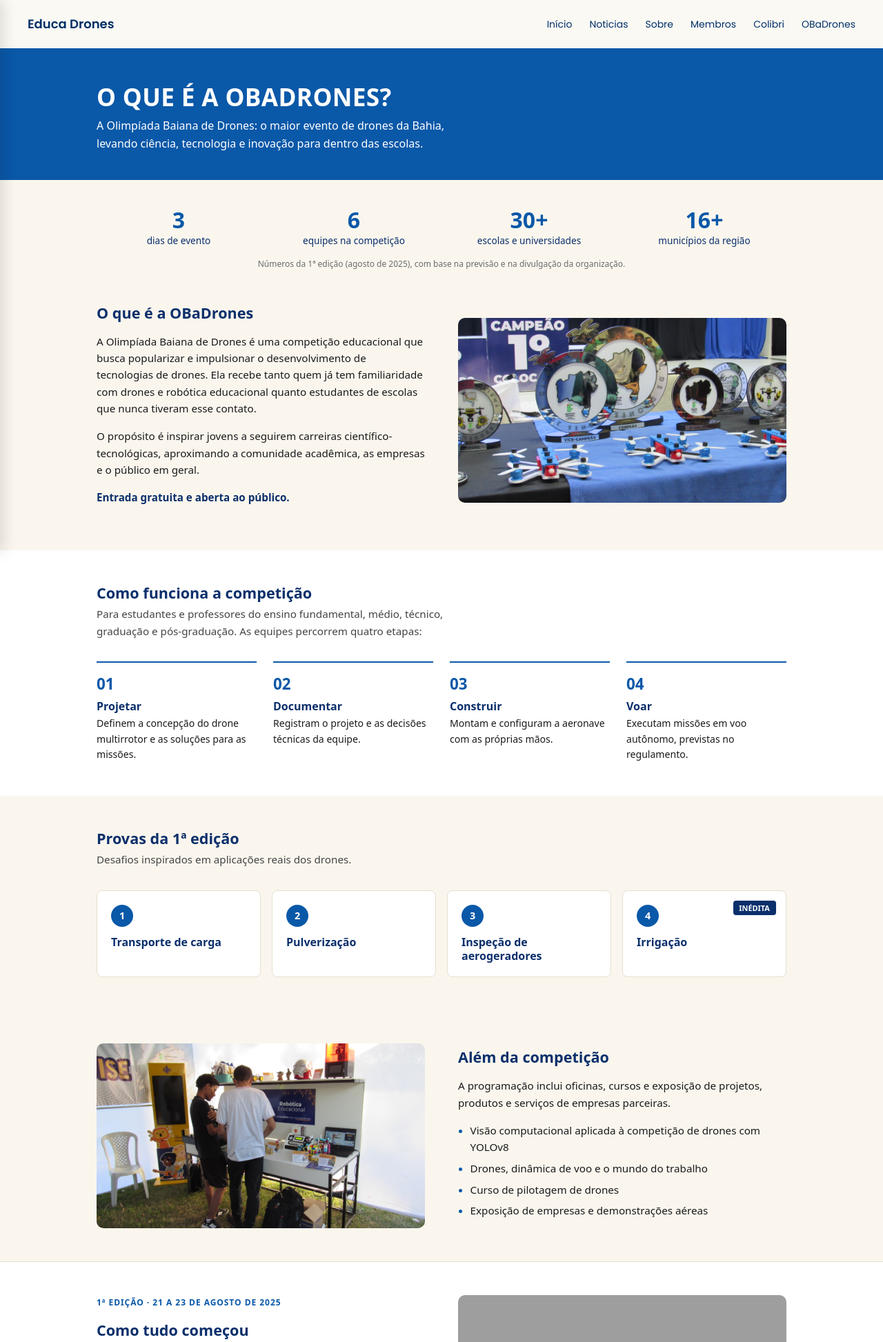
After one commit to EDUCA-DRONES/EducaDronesWeb, a Django app: page /obadrones/ in a window 1280 px wide. The commit adds this page. Shown: the top 1946 px of the page at 69% size. Run offline with Django 5.2, Linux system fonts and the light colour scheme; grey boxes are pictures that could not be loaded.

Commit message:
feat: add página OBaDrones

```diff
--- /dev/null
+++ b/static/css/obadrones.css
@@ -0,0 +1,204 @@
+.oba {
+  --azul: #0a58a8;
+  --navy: #0b2f6b;
+  --creme: #faf6ee;
+  --texto: #1a1a1a;
+  --borda: #e6dfcf;
+
+  background: var(--creme);
+  color: var(--texto);
+  font-family: inherit;   /* usa a mesma fonte do restante do site */
+  font-size: .95rem;
+  line-height: 1.6;
+}
+
+.oba h1, .oba h2, .oba h3 { margin: 0; line-height: 1.25; }
+
+.oba-container {
+  width: min(1000px, 100% - 3rem);
+  margin-inline: auto;
+}
+
+/* ---------- Hero (azul chapado) ---------- */
+.oba-hero {
+  background: var(--azul);
+  color: #fff;
+  padding: 3rem 0 2.5rem;
+}
+.oba-hero h1 {
+  font-size: clamp(1.7rem, 4vw, 2.2rem);
+  font-weight: 800;
+  letter-spacing: .01em;
+  margin-bottom: .5rem;
+}
+.oba-lead { margin: 0; max-width: 62ch; font-size: 1rem; }
+
+/* ---------- Links em forma de botão ---------- */
+.oba-actions { display: flex; flex-wrap: wrap; gap: .75rem; margin-top: 1.5rem; }
+.oba-actions--center { justify-content: center; }
+.oba-btn {
+  display: inline-block;
+  padding: .65rem 1.4rem;
+  border-radius: 6px;
+  font-weight: 700;
+  font-size: .9rem;
+  text-decoration: none;
+  transition: opacity .15s ease;
+}
+.oba-btn:hover { opacity: .88; }
+.oba-btn--primary { background: var(--azul); color: var(--creme); }
+.oba-btn--ghost { border: 2px solid var(--azul); color: var(--azul); }
+
+/* ---------- Números ---------- */
+.oba-stats {
+  list-style: none;
+  margin: 2.5rem 0 0;
+  padding: 0;
+  display: grid;
+  grid-template-columns: repeat(4, 1fr);
+  gap: 1rem;
+  text-align: center;
+}
+.oba-stats strong {
+  display: block;
+  font-size: 2rem;
+  line-height: 1.1;
+  color: var(--azul);
+}
+.oba-stats span { font-size: .85rem; color: var(--navy); }
+.oba-stats-note {
+  margin: .75rem 0 0;
+  text-align: center;
+  font-size: .75rem;
+  color: #6b6b6b;
+}
+
+/* ---------- Texto + imagem ---------- */
+.oba-split {
+  display: grid;
+  grid-template-columns: 1fr 1fr;
+  align-items: center;
+  gap: 3rem;
+  padding-block: 3rem;
+}
+.oba-split--reverse .oba-figure { order: -1; }
+
+.oba-text h2 {
+  margin-bottom: 1rem;
+  color: var(--navy);
+  font-size: 1.35rem;
+  font-weight: 800;
+}
+.oba-text p { margin: 0 0 1rem; }
+.oba-destaque { font-weight: 700; color: var(--navy); }
+
+.oba-eyebrow {
+  margin: 0 0 .5rem;
+  font-size: .75rem;
+  font-weight: 700;
+  letter-spacing: .08em;
+  text-transform: uppercase;
+  color: var(--azul);
+}
+
+/* A imagem já é uma colagem pronta: sem borda, sombra ou rotação */
+.oba-figure img { display: block; width: 100%; height: auto; border-radius: 10px;}
+
+.oba-list { margin: 0; padding-left: 1.1rem; }
+.oba-list li { margin-bottom: .4rem; }
+.oba-list li::marker { color: var(--azul); }
+
+/* ---------- Seções com título centralizado ---------- */
+.oba-band,
+.oba-provas { padding-block: 3rem; }
+
+.oba-band { background: #fff; }
+.oba-band h2,
+.oba-provas h2 {
+  color: var(--navy);
+  font-size: 1.35rem;
+  font-weight: 800;
+  margin-bottom: .35rem;
+}
+.oba-band-sub,
+.oba-section-sub { margin: 0 0 2rem; max-width: 62ch; color: #444; }
+
+/* Etapas */
+.oba-steps {
+  list-style: none;
+  margin: 0;
+  padding: 0;
+  display: grid;
+  grid-template-columns: repeat(4, 1fr);
+  gap: 1.5rem;
+}
+.oba-steps li { border-top: 2px solid var(--azul); padding-top: .85rem; }
+.oba-steps span { display: block; font-size: 1.4rem; font-weight: 800; color: var(--azul); }
+.oba-steps h3 { margin: .25rem 0; font-size: 1rem; color: var(--navy); }
+.oba-steps p { margin: 0; font-size: .88rem; }
+
+/* Provas */
+.oba-provas-grid {
+  display: grid;
+  grid-template-columns: repeat(4, 1fr);
+  gap: 1rem;
+}
+.oba-provas-grid article {
+  position: relative;
+  padding: 1.25rem;
+  background: #fff;
+  border: 1px solid var(--borda);
+  border-radius: 8px;
+}
+.oba-num {
+  display: grid;
+  place-items: center;
+  width: 2rem; height: 2rem;
+  margin-bottom: .75rem;
+  border-radius: 50%;
+  background: var(--azul);
+  color: #fff;
+  font-size: .9rem;
+  font-weight: 800;
+}
+.oba-provas-grid h3 { font-size: 1rem; color: var(--navy); }
+.oba-novo em {
+  position: absolute;
+  top: .9rem; right: .9rem;
+  padding: .1rem .55rem;
+  border-radius: 4px;
+  background: var(--navy);
+  color: #fff;
+  font-size: .68rem;
+  font-style: normal;
+  font-weight: 700;
+  text-transform: uppercase;
+}
+
+/* ---------- Primeira edição ---------- */
+.oba-historia { background: #fff; border-block: 1px solid var(--borda); }
+
+/* ---------- Chamada final (azul chapado) ---------- */
+.oba-cta {
+  background: var(--creme);
+  color: var(--navy);
+  text-align: center;
+  padding: 3rem 0;
+}
+.oba-cta h2 { font-size: 1.5rem; font-weight: 800; margin-bottom: .35rem; }
+.oba-cta p { margin: 0; }
+
+/* ---------- Responsivo ---------- */
+@media (max-width: 900px) {
+  .oba-stats,
+  .oba-steps,
+  .oba-provas-grid { grid-template-columns: repeat(2, 1fr); }
+}
+@media (max-width: 800px) {
+  .oba-split { grid-template-columns: 1fr; gap: 1.5rem; padding-block: 2rem; }
+  .oba-split--reverse .oba-figure { order: 0; }
+}
+@media (max-width: 480px) {
+  .oba-steps,
+  .oba-provas-grid { grid-template-columns: 1fr; }
+}
--- /dev/null
+++ b/templates/OBaDrones/obadrones.html
@@ -0,0 +1,153 @@
+{% extends "layout.html" %}
+
+{% load static %}
+
+{% block title %}OBaDrones | Educa Drones{% endblock %}
+
+{% block extra_css %}
+<link rel="stylesheet" href="{% static 'css/obadrones.css' %}">
+<link rel="stylesheet" href="{% static 'css/home.css' %}" />
+{% endblock %}
+
+{% block content %}
+
+
+<main class="oba">
+
+  <!-- HERO -->
+  <section class="oba-hero">
+    <div class="oba-container">
+      <h1>O QUE É A OBADRONES?</h1>
+      <p class="oba-lead">
+        A Olimpíada Baiana de Drones: o maior evento de drones da Bahia, levando
+        ciência, tecnologia e inovação para dentro das escolas.
+      </p>
+    </div>
+  </section>
+
+  <!-- NÚMEROS DA 1ª EDIÇÃO -->
+  <section class="oba-container">
+    <ul class="oba-stats" aria-label="Números da primeira edição">
+      <li><strong>3</strong><span>dias de evento</span></li>
+      <li><strong>6</strong><span>equipes na competição</span></li>
+      <li><strong>30+</strong><span>escolas e universidades</span></li>
+      <li><strong>16+</strong><span>municípios da região</span></li>
+    </ul>
+    <p class="oba-stats-note">Números da 1ª edição (agosto de 2025), com base na previsão e na divulgação da organização.</p>
+  </section>
+
+  <!-- O QUE É -->
+  <section class="oba-container oba-split">
+    <div class="oba-text">
+      <h2>O que é a OBaDrones</h2>
+      <p>
+        A Olimpíada Baiana de Drones é uma competição educacional que busca popularizar
+        e impulsionar o desenvolvimento de tecnologias de drones. Ela recebe tanto quem já
+        tem familiaridade com drones e robótica educacional quanto estudantes de escolas
+        que nunca tiveram esse contato.
+      </p>
+      <p>
+        O propósito é inspirar jovens a seguirem carreiras científico-tecnológicas,
+        aproximando a comunidade acadêmica, as empresas e o público em geral.
+      </p>
+      <p class="oba-destaque">
+        Entrada gratuita e aberta ao público.
+      </p>
+    </div>
+    <div class="oba-figure">
+      <img src="{% static 'img/oba_drones/obadrones-oquee.jpg' %}"
+           alt="Momentos da OBaDrones: equipes, voos e público"
+           loading="lazy">
+    </div>
+  </section>
+
+  <!-- COMO FUNCIONA -->
+  <section class="oba-band">
+    <div class="oba-container">
+      <h2>Como funciona a competição</h2>
+      <p class="oba-band-sub">
+        Para estudantes e professores do ensino fundamental, médio, técnico, graduação e pós-graduação.
+        As equipes percorrem quatro etapas:
+      </p>
+      <ol class="oba-steps">
+        <li><span>01</span><h3>Projetar</h3><p>Definem a concepção do drone multirrotor e as soluções para as missões.</p></li>
+        <li><span>02</span><h3>Documentar</h3><p>Registram o projeto e as decisões técnicas da equipe.</p></li>
+        <li><span>03</span><h3>Construir</h3><p>Montam e configuram a aeronave com as próprias mãos.</p></li>
+        <li><span>04</span><h3>Voar</h3><p>Executam missões em voo autônomo, previstas no regulamento.</p></li>
+      </ol>
+    </div>
+  </section>
+
+  <!-- PROVAS -->
+  <section class="oba-container oba-provas" id="provas">
+    <h2>Provas da 1ª edição</h2>
+    <p class="oba-section-sub">Desafios inspirados em aplicações reais dos drones.</p>
+    <div class="oba-provas-grid">
+      <article><span class="oba-num">1</span><h3>Transporte de carga</h3></article>
+      <article><span class="oba-num">2</span><h3>Pulverização</h3></article>
+      <article><span class="oba-num">3</span><h3>Inspeção de aerogeradores</h3></article>
+      <article class="oba-novo"><span class="oba-num">4</span><h3>Irrigação</h3><em>Inédita</em></article>
+    </div>
+    <!-- TODO: atualizar com as provas e o regulamento da II edição quando estiverem definidos -->
+  </section>
+
+  <!-- ALÉM DA COMPETIÇÃO -->
+  <section class="oba-container oba-split oba-split--reverse">
+    <div class="oba-figure">
+      <img src="{% static 'img/oba_drones/obadrones-programacao.jpg' %}"
+           alt="Oficinas, exposição de empresas e demonstrações aéreas na OBaDrones"
+           loading="lazy">
+    </div>
+    <div class="oba-text">
+      <h2>Além da competição</h2>
+      <p>A programação inclui oficinas, cursos e exposição de projetos, produtos e serviços de empresas parceiras.</p>
+      <ul class="oba-list">
+        <li>Visão computacional aplicada à competição de drones com YOLOv8</li>
+        <li>Drones, dinâmica de voo e o mundo do trabalho</li>
+        <li>Curso de pilotagem de drones</li>
+        <li>Exposição de empresas e demonstrações aéreas</li>
+      </ul>
+    </div>
+  </section>
+
+  <!-- PRIMEIRA EDIÇÃO -->
+  <section class="oba-historia">
+    <div class="oba-container oba-split">
+      <div class="oba-text">
+        <p class="oba-eyebrow oba-eyebrow--dark">1ª edição · 21 a 23 de agosto de 2025</p>
+        <h2>Como tudo começou</h2>
+        <p>
+          A primeira OBaDrones aconteceu no IF Baiano, campus Guanambi, com apoio do CETEIA
+          (Centro de Estudos Tecnológicos em Informática e Agronomia). Foi idealizada pelo
+          professor Leandro Gonçalves dos Santos e organizada de forma colaborativa por
+          professores, técnicos, estudantes e empresas parceiras.
+        </p>
+        <p>
+          A comissão organizadora reuniu 13 professores e 26 estudantes. Seis equipes de
+          diferentes estados foram selecionadas por inscrição nacional, e o título geral
+          ficou com a equipe do Laboratório de Drones do IFSC, campus Florianópolis, que
+          também levou o troféu de drone mais inovador.
+        </p>
+      </div>
+      <div class="oba-figure">
+        <img src="{% static 'img/oba_drones/obadrones-primeira-edicao.jpg' %}"
+             alt="Primeira edição da OBaDrones no IF Baiano, campus Guanambi"
+             loading="lazy">
+      </div>
+    </div>
+  </section>
+
+  <!-- CTA -->
+  <section class="oba-cta">
+    <div class="oba-container">
+      <h2>Quer participar?</h2>
+      <p>Acompanhe as novidades e as inscrições da próxima edição.</p>
+      <div class="oba-actions oba-actions--center">
+        <a class="oba-btn oba-btn--primary" href="{% url 'noticias' %}" target="_blank" rel="noopener">Fique por dentro das próximas notícias</a>
+        <a class="oba-btn oba-btn--ghost" href="https://www.instagram.com/educa_drones/" target="_blank" rel="noopener">@educa_drones</a>
+      </div>
+    </div>
+  </section>
+
+</main>
+{% endblock %}
--- a/templates/components/header.html
+++ b/templates/components/header.html
@@ -48,7 +48,7 @@
             Colibri
         </a>
 
-        <a href="#">
+        <a href="{% url 'obadrones' %}">
             OBaDrones
         </a>
 
--- a/templates/home.html
+++ b/templates/home.html
@@ -292,7 +292,7 @@
           </div>
         </div>
 
-        <a href="#" class="home-button home-button--primary3">Saiba mais sobre a OBaDrones</a>
+        <a href="{% url 'obadrones' %}" class="home-button home-button--primary3">Saiba mais sobre a OBaDrones</a>
       </div>
 
       <img src="{% static 'img/home/oba-drones.png' %}" alt="Oba Drones" class="oba-drones" />
--- a/website/urls.py
+++ b/website/urls.py
@@ -9,4 +9,5 @@ urlpatterns = [
     path("integrantes/", views.integrantes, name="integrantes"),
     path("noticias/", views.noticias, name="noticias"),
     path("noticias/<slug:slug>/", views.noticia_detalhe, name="noticia_detalhe", ),
+    path("obadrones/", views.obadrones, name="obadrones"),
 ]
--- a/website/views.py
+++ b/website/views.py
@@ -51,3 +51,6 @@ def noticia_detalhe(request, slug):
         "Noticias/noticia_detalhe.html",
         {"noticia": noticia},
     )
+
+def obadrones(request):
+    return render(request, "OBaDrones/obadrones.html")
```
Also changed, not shown: static/img/oba_drones/obadrones-oquee.jpg (added), static/img/oba_drones/obadrones-programacao.jpg (added), 1 other file.
